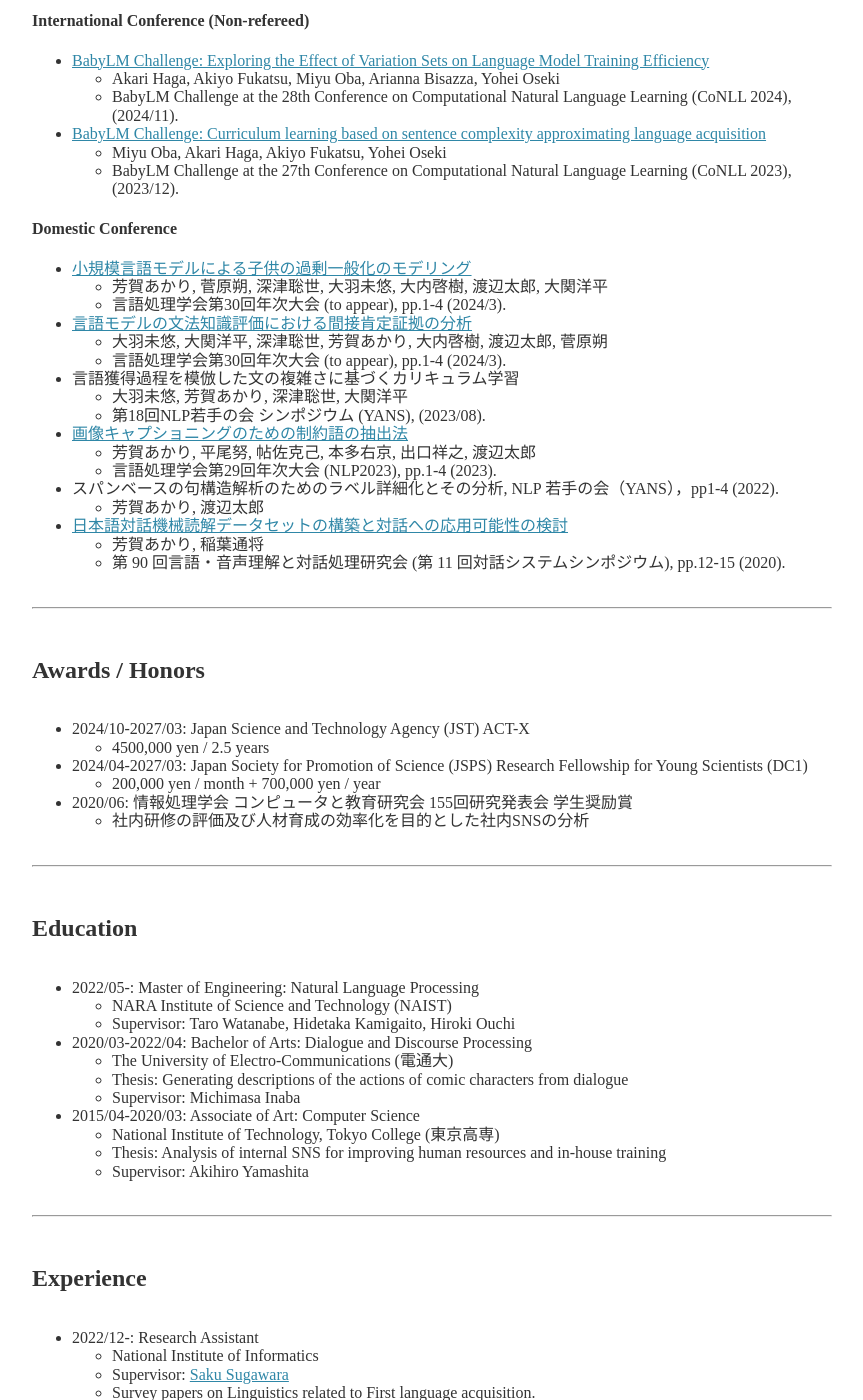
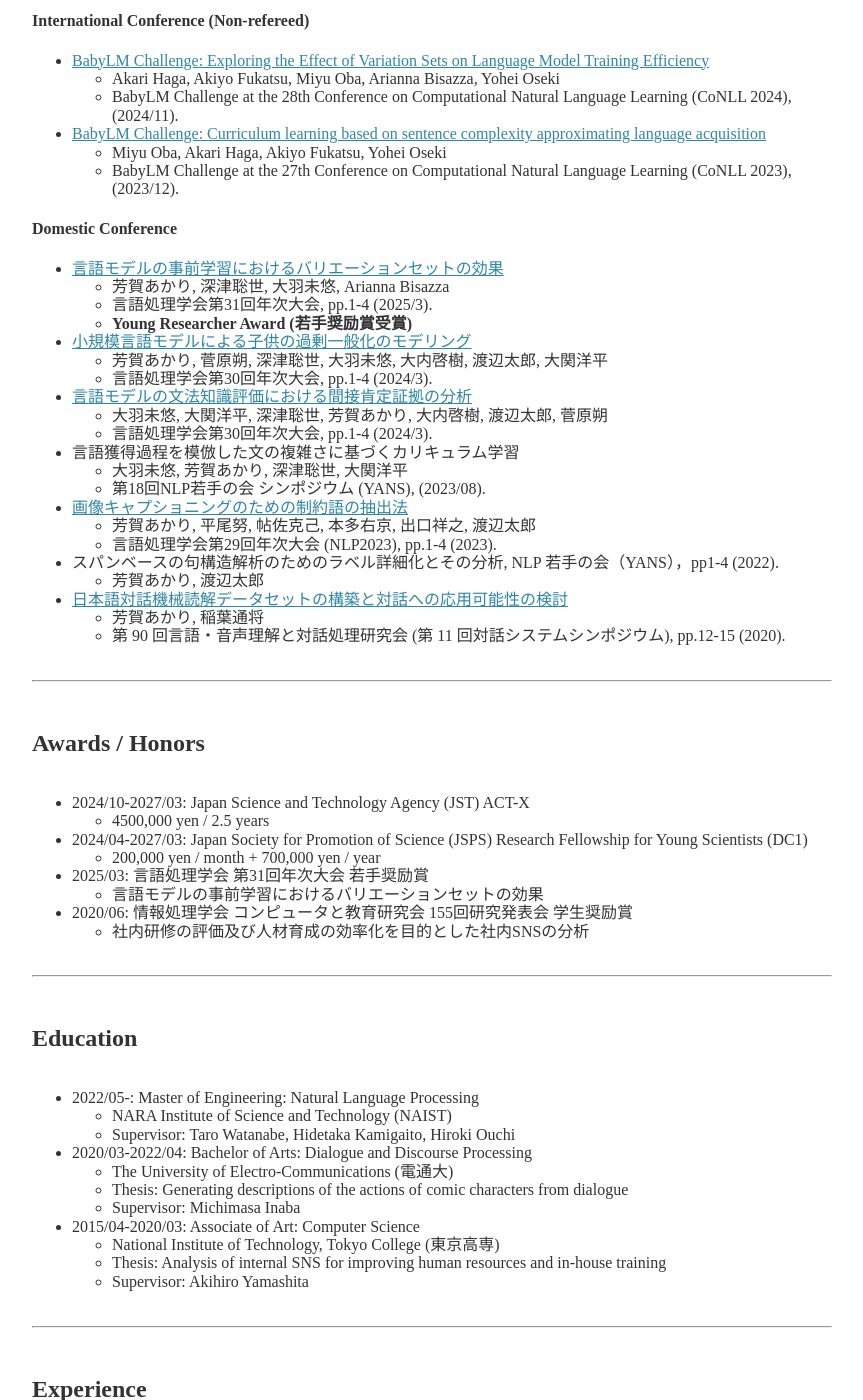
Before and after one commit to Akari000/akari000.github.io, a Jekyll site: the page built from about.md, in a window 1280 px wide and 1400 px high, scrolled down 1193 px. Shown: the whole window, without its empty margins (208-1071 px from the left). Built offline with Jekyll 4.4.1, drawn with Linux system fonts in a browser that asks for light colours; nearby versions of some CDN libraries; some of the changed text lies outside the part shown.

Commit message:
add new paper

```diff
--- a/about.md
+++ b/about.md
@@ -45,12 +45,16 @@ permalink: /about/
   - BabyLM Challenge at the 27th Conference on Computational Natural Language Learning (CoNLL 2023), (2023/12).
 
 #### Domestic Conference
+- [言語モデルの事前学習におけるバリエーションセットの効果](https://www.anlp.jp/proceedings/annual_meeting/2025/pdf_dir/B4-5.pdf)
+  - 芳賀あかり, 深津聡世, 大羽未悠, Arianna Bisazza
+  - 言語処理学会第31回年次大会, pp.1-4 (2025/3).
+  - **Young Researcher Award (若手奨励賞受賞)**
 - [小規模言語モデルによる子供の過剰一般化のモデリング](https://www.anlp.jp/proceedings/annual_meeting/2024/pdf_dir/E9-1.pdf)
   - 芳賀あかり, 菅原朔, 深津聡世, 大羽未悠, 大内啓樹, 渡辺太郎, 大関洋平
-  - 言語処理学会第30回年次大会 (to appear), pp.1-4 (2024/3).
+  - 言語処理学会第30回年次大会, pp.1-4 (2024/3).
 - [言語モデルの文法知識評価における間接肯定証拠の分析](https://www.anlp.jp/proceedings/annual_meeting/2024/pdf_dir/E10-5.pdf)
   - 大羽未悠, 大関洋平, 深津聡世, 芳賀あかり, 大内啓樹, 渡辺太郎, 菅原朔
-  - 言語処理学会第30回年次大会 (to appear), pp.1-4 (2024/3).
+  - 言語処理学会第30回年次大会, pp.1-4 (2024/3).
 - 言語獲得過程を模倣した文の複雑さに基づくカリキュラム学習
   - 大羽未悠, 芳賀あかり, 深津聡世, 大関洋平
   - 第18回NLP若手の会 シンポジウム (YANS), (2023/08).
@@ -71,6 +75,8 @@ permalink: /about/
   - 4500,000 yen / 2.5 years
 - 2024/04-2027/03: Japan Society for Promotion of Science (JSPS) Research Fellowship for Young Scientists (DC1)
   - 200,000 yen / month + 700,000 yen / year
+- 2025/03: 言語処理学会 第31回年次大会 若手奨励賞
+  - 言語モデルの事前学習におけるバリエーションセットの効果
 - 2020/06: 情報処理学会 コンピュータと教育研究会 155回研究発表会 学生奨励賞
   - 社内研修の評価及び人材育成の効率化を目的とした社内SNSの分析
 <br/><br/>
```
Also changed, not shown: other parts of about.md (+1 -1 lines).
